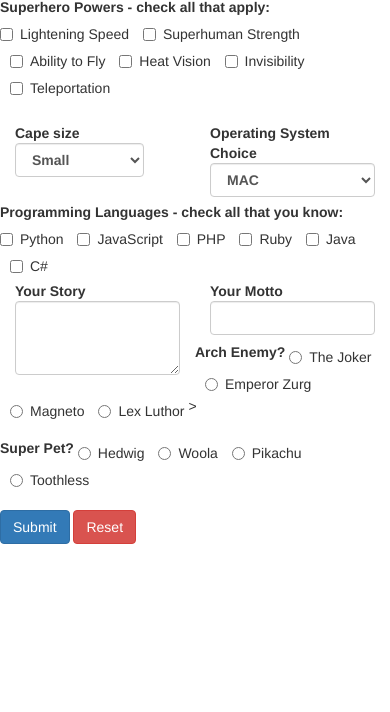
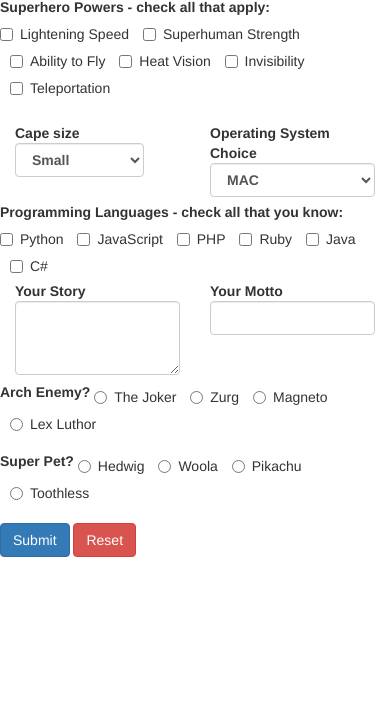
Before and after one commit to WilleniumFalcon91/Practice-with-Forms-, a plain HTML site: page survey-form.html in a window 390 px wide. Shown: the part 132-844 px from the top of the page. Drawn offline with nearby package versions, Linux system fonts and the light colour scheme.

Commit message:
fixes bug

```diff
--- a/stylesheets/main.css
+++ b/stylesheets/main.css
@@ -7,12 +7,7 @@ html {
 
 .center {
     display: flex;
-    text-align: center;
-}
-
-.hard-center {
-    display: flex;
-    justify-content: space-around;
+    justify-content: center;
 }
 
 .flex-left {
--- a/survey-form.html
+++ b/survey-form.html
@@ -110,13 +110,13 @@
                     </div>
                 </div>
                 <div class="form-group">
-                    <div class="col-sm-12">
+                    <div class="col-xs-12">
                         <label>Arch Enemy?</label>
                             <label class="radio-inline">
                                 <input type="radio" name="Arch Enemey" value="The Joker">The Joker
                             </label>
                             <label class="radio-inline">
-                                <input type="radio" name="Arch Enemey" value="Emperor Zurg">Emperor Zurg
+                                <input type="radio" name="Arch Enemey" value="Emperor Zurg"> Zurg
                             </label>
                             <label class="radio-inline">
                                 <input type="radio" name="Arch Enemey" value="Magneto">Magneto
@@ -124,7 +124,7 @@
                             <label class="radio-inline">
                                 <input type="radio" name="Arch Enemey" value="Lex Luthor">Lex Luthor
                             </label>
-                        </label>>
+                        </label>
                     </div>
                 </div>
                 <div class="form-group">
@@ -145,8 +145,8 @@
                         </label>
                     </div>
                 </div>
-                <input type="submit" class="btn btn-primary hard-center">
-                <input type="reset" class="btn btn-danger hard-center">
+                <input type="submit" class="btn btn-primary center">
+                <input type="reset" class="btn btn-danger center">
             </form>
         </div>
     </div>
```
